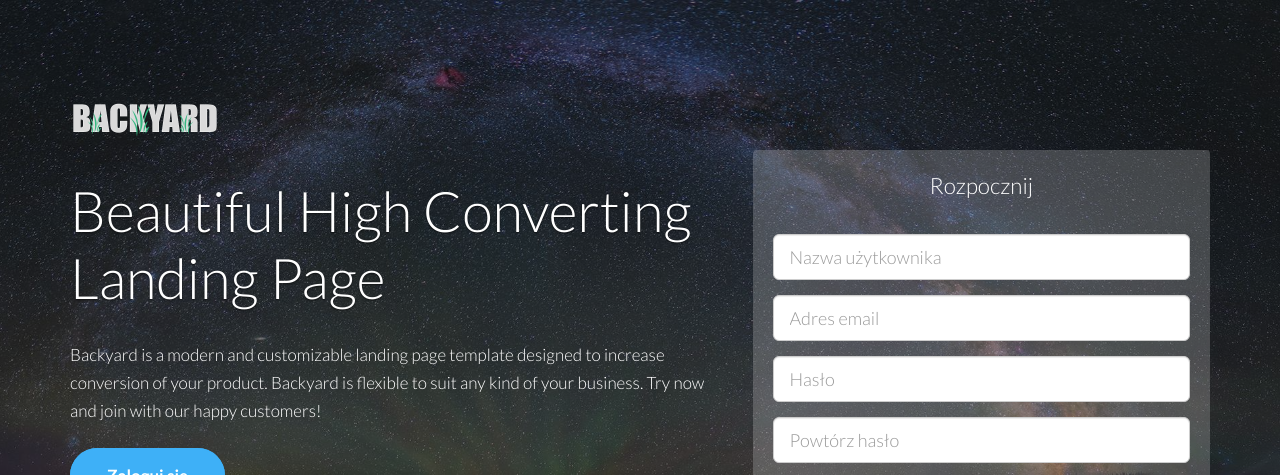
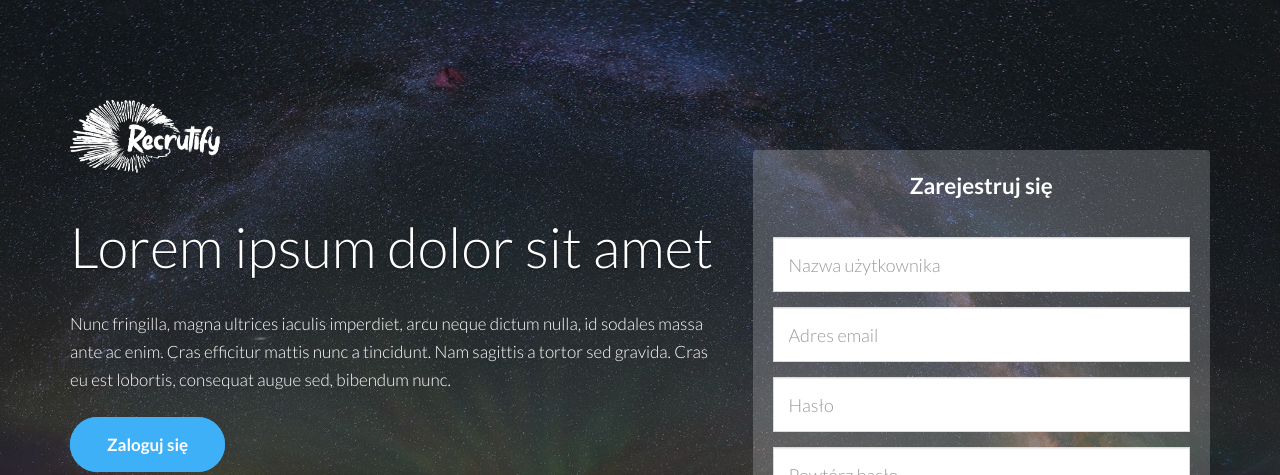
Before and after one commit to Dariuszx/Recrutify, a PHP site: page /register.php in a window 1280 px wide. Shown: the top 475 px of the page. Run offline with PHP 8.4, Linux system fonts and the light colour scheme; some libraries are stand-ins or nearby versions.

Commit message:
dodałem logo, zmieniłem tłumaczenie, drobne poprawki kosmetyczne

```diff
--- a/profile.php
+++ b/profile.php
@@ -15,7 +15,7 @@
                         <span class="icon-bar"></span>
                         <span class="icon-bar"></span>
                     </button>
-                    <a class="navbar-brand site-name" href="#top"><img src="src/resources/img/logo2.png" alt="logo"></a>
+                    <a class="navbar-brand site-name" href="#top"><img src="src/resources/img/logo_black.png" alt="logo"></a>
                 </div>
 
                 <div id="navbar-scroll" class="collapse navbar-collapse navbar-backyard navbar-right">
--- a/register.php
+++ b/register.php
@@ -22,16 +22,16 @@ include "src/templates/commons/header.html";
                     <div class="col-md-7">
 
                         <!-- /.logo -->
-                        <div class="logo wow fadeInDown"> <a href=""><img src="src/resources/img/logo.png" alt="logo"></a></div>
+                        <div class="logo wow fadeInDown"> <a href=""><img src="src/resources/img/logo_white.png" alt="logo"></a></div>
 
                         <!-- /.main title -->
                         <h1 class="wow fadeInLeft">
-                            Beautiful High Converting Landing Page
+                            Lorem ipsum dolor sit amet
                         </h1>
 
                         <!-- /.header paragraph -->
                         <div class="landing-text wow fadeInUp">
-                            <p>Backyard is a modern and customizable landing page template designed to increase conversion of your product. Backyard is flexible to suit any kind of your business. Try now and join with our happy customers!</p>
+                            <p>Nunc fringilla, magna ultrices iaculis imperdiet, arcu neque dictum nulla, id sodales massa ante ac enim. Cras efficitur mattis nunc a tincidunt. Nam sagittis a tortor sed gravida. Cras eu est lobortis, consequat augue sed, bibendum nunc.</p>
                         </div>
 
                         <!-- /.header button -->
@@ -45,10 +45,10 @@ include "src/templates/commons/header.html";
                     <div class="col-md-5">
 
                         <div class="signup-header wow fadeInUp">
-                            <h3 class="form-title text-center">Rozpocznij</h3>
-                            <p style="color: greenyellow; font-size: 80%;text-align:center;"><?php echo $error; ?></p>
 
-                            <form method="post" action="">
+                            <h3 class="form-title text-center"><b>Zarejestruj się</b></h3>
+                            <p class="error-form"><?php echo $error; ?></p>
+                            <form class="form-header" method="post" action="">
                                 <div class="form-group">
                                     <input class="form-control input-lg" type="text" name="username" placeholder="Nazwa użytkownika" required="required" value="<?php if(isset($_POST['username'])) echo $_POST['username']; ?>" />
                                 </div>
@@ -68,10 +68,11 @@ include "src/templates/commons/header.html";
                                     <a href="#" onclick="document.getElementById('captcha').src = 'src/lib/securimage/securimage_show.php?' + Math.random(); return false">Inny obrazek</a>
                                 </p>
                                 <div class="form-group">
-                                    <input class="form-control input-sm" type="text" name="captcha_code" size="10" maxlength="6" />
+
+                                    <input class="form-control input-sm captcha-input" type="text" name="captcha_code" size="10" maxlength="6" />
                                 </div>
 
-                                <input type="submit" name="submit" class="btn btn-primary btn-block btn-large" value="Zarejestruj"  />
+                                <input type="submit" name="submit" class="btn btn-primary btn-block btn-large" value="Zarejestruj "  />
                             </form>
                             <p></p>
 
--- a/src/login.php
+++ b/src/login.php
@@ -30,7 +30,7 @@ if (isset($_POST['submit'])) {
         header("location: profile.php");
 
     } catch( Exception $e ) {
-//        $error = $e->getMessage(); //production
-        $error = $e; //dev
+        $error = $e->getMessage(); //production
+//        $error = $e; //dev
     }
 }
--- a/src/resources/css/css-index.css
+++ b/src/resources/css/css-index.css
@@ -153,7 +153,6 @@ a:hover {
 }
 
 .site-name img {
-	width: 150px;
 	height: 37px
 }
 .logo {
@@ -161,7 +160,6 @@ a:hover {
 }
 .logo img{
 	width: 150px;
-	height: 37px
 }
 .landing h1{
 	font-size: 56px;
--- a/src/resources/css/style.css
+++ b/src/resources/css/style.css
@@ -1,57 +1,14 @@
-@import url(http://fonts.googleapis.com/css?family=Open+Sans);
-.btn { display: inline-block; *display: inline; *zoom: 1; padding: 4px 10px 4px; margin-bottom: 0; font-size: 13px; line-height: 18px; color: #333333; text-align: center;text-shadow: 0 1px 1px rgba(255, 255, 255, 0.75); vertical-align: middle; background-color: #f5f5f5; background-image: -moz-linear-gradient(top, #ffffff, #e6e6e6); background-image: -ms-linear-gradient(top, #ffffff, #e6e6e6); background-image: -webkit-gradient(linear, 0 0, 0 100%, from(#ffffff), to(#e6e6e6)); background-image: -webkit-linear-gradient(top, #ffffff, #e6e6e6); background-image: -o-linear-gradient(top, #ffffff, #e6e6e6); background-image: linear-gradient(top, #ffffff, #e6e6e6); background-repeat: repeat-x; filter: progid:dximagetransform.microsoft.gradient(startColorstr=#ffffff, endColorstr=#e6e6e6, GradientType=0); border-color: #e6e6e6 #e6e6e6 #e6e6e6; border-color: rgba(0, 0, 0, 0.1) rgba(0, 0, 0, 0.1) rgba(0, 0, 0, 0.25); border: 1px solid #e6e6e6; -webkit-border-radius: 4px; -moz-border-radius: 4px; border-radius: 4px; -webkit-box-shadow: inset 0 1px 0 rgba(255, 255, 255, 0.2), 0 1px 2px rgba(0, 0, 0, 0.05); -moz-box-shadow: inset 0 1px 0 rgba(255, 255, 255, 0.2), 0 1px 2px rgba(0, 0, 0, 0.05); box-shadow: inset 0 1px 0 rgba(255, 255, 255, 0.2), 0 1px 2px rgba(0, 0, 0, 0.05); cursor: pointer; *margin-left: .3em; }
-.btn:hover, .btn:active, .btn.active, .btn.disabled, .btn[disabled] { background-color: #e6e6e6; }
-.btn-large { padding: 9px 14px; font-size: 15px; line-height: normal; -webkit-border-radius: 5px; -moz-border-radius: 5px; border-radius: 5px; }
-.btn:hover { color: #333333; text-decoration: none; background-color: #e6e6e6; background-position: 0 -15px; -webkit-transition: background-position 0.1s linear; -moz-transition: background-position 0.1s linear; -ms-transition: background-position 0.1s linear; -o-transition: background-position 0.1s linear; transition: background-position 0.1s linear; }
-.btn-primary, .btn-primary:hover { text-shadow: 0 -1px 0 rgba(0, 0, 0, 0.25); color: #ffffff; }
-.btn-primary.active { color: rgba(255, 255, 255, 0.75); }
-.btn-primary { background-color: #4a77d4; background-image: -moz-linear-gradient(top, #6eb6de, #4a77d4); background-image: -ms-linear-gradient(top, #6eb6de, #4a77d4); background-image: -webkit-gradient(linear, 0 0, 0 100%, from(#6eb6de), to(#4a77d4)); background-image: -webkit-linear-gradient(top, #6eb6de, #4a77d4); background-image: -o-linear-gradient(top, #6eb6de, #4a77d4); background-image: linear-gradient(top, #6eb6de, #4a77d4); background-repeat: repeat-x; filter: progid:dximagetransform.microsoft.gradient(startColorstr=#6eb6de, endColorstr=#4a77d4, GradientType=0);  border: 1px solid #3762bc; text-shadow: 1px 1px 1px rgba(0,0,0,0.4); box-shadow: inset 0 1px 0 rgba(255, 255, 255, 0.2), 0 1px 2px rgba(0, 0, 0, 0.5); }
-.btn-primary:hover, .btn-primary:active, .btn-primary.active, .btn-primary.disabled, .btn-primary[disabled] { filter: none; background-color: #4a77d4; }
-.btn-block { width: 100%; display:block; }
 
-* { -webkit-box-sizing:border-box; -moz-box-sizing:border-box; -ms-box-sizing:border-box; -o-box-sizing:border-box; box-sizing:border-box; }
+.captcha-input {
+	width: 30%;
+	margin-left: auto;
+	margin-right: auto;
+	background: rgba(255,255,255,0.2);
+}
 
-html { width: 100%; height:100%; overflow:hidden; }
-
-body {
-	width: 100%;
-	height:100%;
-	font-family: 'Open Sans', sans-serif;
-	background: #092756;
-	background: -moz-radial-gradient(0% 100%, ellipse cover, rgba(104,128,138,.4) 10%,rgba(138,114,76,0) 40%),-moz-linear-gradient(top,  rgba(57,173,219,.25) 0%, rgba(42,60,87,.4) 100%), -moz-linear-gradient(-45deg,  #670d10 0%, #092756 100%);
-	background: -webkit-radial-gradient(0% 100%, ellipse cover, rgba(104,128,138,.4) 10%,rgba(138,114,76,0) 40%), -webkit-linear-gradient(top,  rgba(57,173,219,.25) 0%,rgba(42,60,87,.4) 100%), -webkit-linear-gradient(-45deg,  #670d10 0%,#092756 100%);
-	background: -o-radial-gradient(0% 100%, ellipse cover, rgba(104,128,138,.4) 10%,rgba(138,114,76,0) 40%), -o-linear-gradient(top,  rgba(57,173,219,.25) 0%,rgba(42,60,87,.4) 100%), -o-linear-gradient(-45deg,  #670d10 0%,#092756 100%);
-	background: -ms-radial-gradient(0% 100%, ellipse cover, rgba(104,128,138,.4) 10%,rgba(138,114,76,0) 40%), -ms-linear-gradient(top,  rgba(57,173,219,.25) 0%,rgba(42,60,87,.4) 100%), -ms-linear-gradient(-45deg,  #670d10 0%,#092756 100%);
-	background: -webkit-radial-gradient(0% 100%, ellipse cover, rgba(104,128,138,.4) 10%,rgba(138,114,76,0) 40%), linear-gradient(to bottom,  rgba(57,173,219,.25) 0%,rgba(42,60,87,.4) 100%), linear-gradient(135deg,  #670d10 0%,#092756 100%);
-	filter: progid:DXImageTransform.Microsoft.gradient( startColorstr='#3E1D6D', endColorstr='#092756',GradientType=1 );
+.error-form {
+	color: #ecb9b9 !important;
+	font-size: 100%;
+	font-weight: bold;
+	text-align:center;
 }
-.login {
-	position: absolute;
-	top: 50%;
-	left: 50%;
-	margin: -150px 0 0 -150px;
-	width:300px;
-	height:300px;
-}
-.login h1 { color: #fff; text-shadow: 0 0 10px rgba(0,0,0,0.3); letter-spacing:1px; text-align:center; }
-
-input {
-	width: 100%;
-	margin-bottom: 10px;
-	background: rgba(0,0,0,0.3);
-	border: none;
-	outline: none;
-	padding: 10px;
-	font-size: 13px;
-	color: #fff;
-	text-shadow: 1px 1px 1px rgba(0,0,0,0.3);
-	border: 1px solid rgba(0,0,0,0.3);
-	border-radius: 4px;
-	box-shadow: inset 0 -5px 45px rgba(100,100,100,0.2), 0 1px 1px rgba(255,255,255,0.2);
-	-webkit-transition: box-shadow .5s ease;
-	-moz-transition: box-shadow .5s ease;
-	-o-transition: box-shadow .5s ease;
-	-ms-transition: box-shadow .5s ease;
-	transition: box-shadow .5s ease;
-}
-input:focus { box-shadow: inset 0 -5px 45px rgba(100,100,100,0.4), 0 1px 1px rgba(255,255,255,0.2); }
--- a/src/templates/commons/header.html
+++ b/src/templates/commons/header.html
@@ -6,12 +6,14 @@
     <meta name="viewport" content="width=device-width, initial-scale=1, maximum-scale=1, user-scalable=no">
 
     <link href="src/resources/css/bootstrap.min.css" rel="stylesheet" media="screen">
-    <link href="src/resources/css/font-awesome.min.css" rel="stylesheet">
+    <!--<link href="src/resources/css/font-awesome.min.css" rel="stylesheet">-->
     <link href="src/resources/css/fonts/icon-7-stroke/css/pe-icon-7-stroke.css" rel="stylesheet">
     <link href="src/resources/css/animate.css" rel="stylesheet" media="screen">
     <link href="src/resources/css/owl.theme.css" rel="stylesheet">
     <link href="src/resources/css/owl.carousel.css" rel="stylesheet">
+    <link href="src/resources/css/style.css" rel="stylesheet">
 
+    <link rel="stylesheet" href="https://maxcdn.bootstrapcdn.com/font-awesome/4.6.1/css/font-awesome.min.css">
     <!-- Colors -->
     <link href="src/resources/css/css-index.css" rel="stylesheet" media="screen">
     <!-- <link href="src/resources/css/css-index-green.css" rel="stylesheet" media="screen"> -->
--- a/src/tools.php
+++ b/src/tools.php
@@ -149,11 +149,11 @@ class UserData extends User {
     private function finalizeData() {
 
         if( strlen($this->nickname) > self::maxNicknameLength || strlen($this->nickname) < self::minNicknameLength) {
-            throw new Exception("Wrong length of nickname input field!");
+            throw new Exception("Nazwa użytkownika powinna składać się z minimalnie 5 i maksymalnie 20 znaków.");
         }
 
         if( strlen($this->password) > self::maxPasswordLength || strlen($this->password) < self::minPasswordLength) {
-            throw new Exception("Wrong length of password input field!");
+            throw new Exception("Niepoprawna długość hasła. Hasło powinno posiadać więcej niż 5 i mniej niż 20 znaków.");
         }
 
         $this->validateInputData($this->nickname);
@@ -163,12 +163,12 @@ class UserData extends User {
         $this->validateEmail($this->email);
         $this->validateNickname($this->nickname);
 
-        if($this->entropy($this->password) <= 2.5) throw new Exception("Your password is too easy!");
+        if($this->entropy($this->password) <= 2.5) throw new Exception("Twoje hasło jest za łatwe.");
 
         list($this->hash, $this->salt) = $this->saltPassword($this->password);
 
         if( empty($this->nickname) or empty($this->password) or empty($this->email) ) {
-            throw new Exception("You have to set every field of form!");
+            throw new Exception("Musisz wypełnić wszystkie pola formularza.");
         }
     }
 
@@ -189,7 +189,7 @@ class UserData extends User {
     public function finalizeLoginData() {
 
         if( empty($this->nickname) or empty($this->password) )
-            throw new Exception("Wrong nickname or password!");
+            throw new Exception("Niepoprawna nazwa użytkownika lub hasło.");
 
         $this->validateNickname($this->nickname);
 
@@ -200,10 +200,10 @@ class UserData extends User {
     public function changePassword($password) {
 
         if( strlen($password) > self::maxPasswordLength || strlen($password) < self::minPasswordLength) {
-            throw new Exception("Wrong length of password input field!");
+            throw new Exception("Niepoprawna długość hasła. Hasło powinno posiadać więcej niż 5 i mniej niż 20 znaków.");
         }
 
-        if($this->entropy($password) <= 2.5) throw new Exception("Your new password is too easy!");
+        if($this->entropy($password) <= 2.5) throw new Exception("Twoje hasło jest za łatwe.");
 
         list($this->hash, $this->salt) = $this->saltPassword($password);
 
@@ -235,8 +235,8 @@ class Database {
     }
 
     public function connect() {
-//        $this->db = new mysqli('localhost', 'recrutify', 'poziom9', 'recrutify');
-        $this->db = new mysqli('178.32.219.12', '1115718_SgQ', '1115718_SgQ', 'MhjOs4JJOJbhIq');
+        $this->db = new mysqli('localhost', 'recrutify', 'poziom9', 'recrutify');
+//        $this->db = new mysqli('178.32.219.12', '1115718_SgQ', '1115718_SgQ', 'MhjOs4JJOJbhIq');
 
         if (mysqli_connect_errno()) {
             throw new Exception("Failed to connect to MySQL: " . mysqli_connect_error());
@@ -258,10 +258,10 @@ class Database {
         $password_plain = $array['password_plain'];
 
         if( self::isUserExist($nickname) )
-            throw new Exception("Type another nickname, this one is already in use!");
+            throw new Exception("Wybrana nazwa użytkownika jest już w użyciu.");
 
         if( self::checkEmail($email) != -1 )
-            throw new Exception("Email is already in use!");
+            throw new Exception("Na podany adres email zarejestrowano już konto.");
 
         //dev
         $query = "INSERT INTO users (username, email, salt, password, password_plain) VALUES ('$nickname', '$email', '$salt', '$password', '$password_plain')";
@@ -510,7 +510,7 @@ class UserAccount {
 
             if( $user_id == -1 ) { //Wrong username
                 $this->addLoginAttempt(); //TODO
-                throw new Exception("Wrong username or password!");
+                throw new Exception("Niepoprawna nazwa użytkownika lub hasło.");
             } else return $user_id;
 
         } else {
```
Also changed, not shown: index.php (+5 -5 lines), src/resources/img/logo_black.png (added), src/resources/img/logo_white.png (added).
